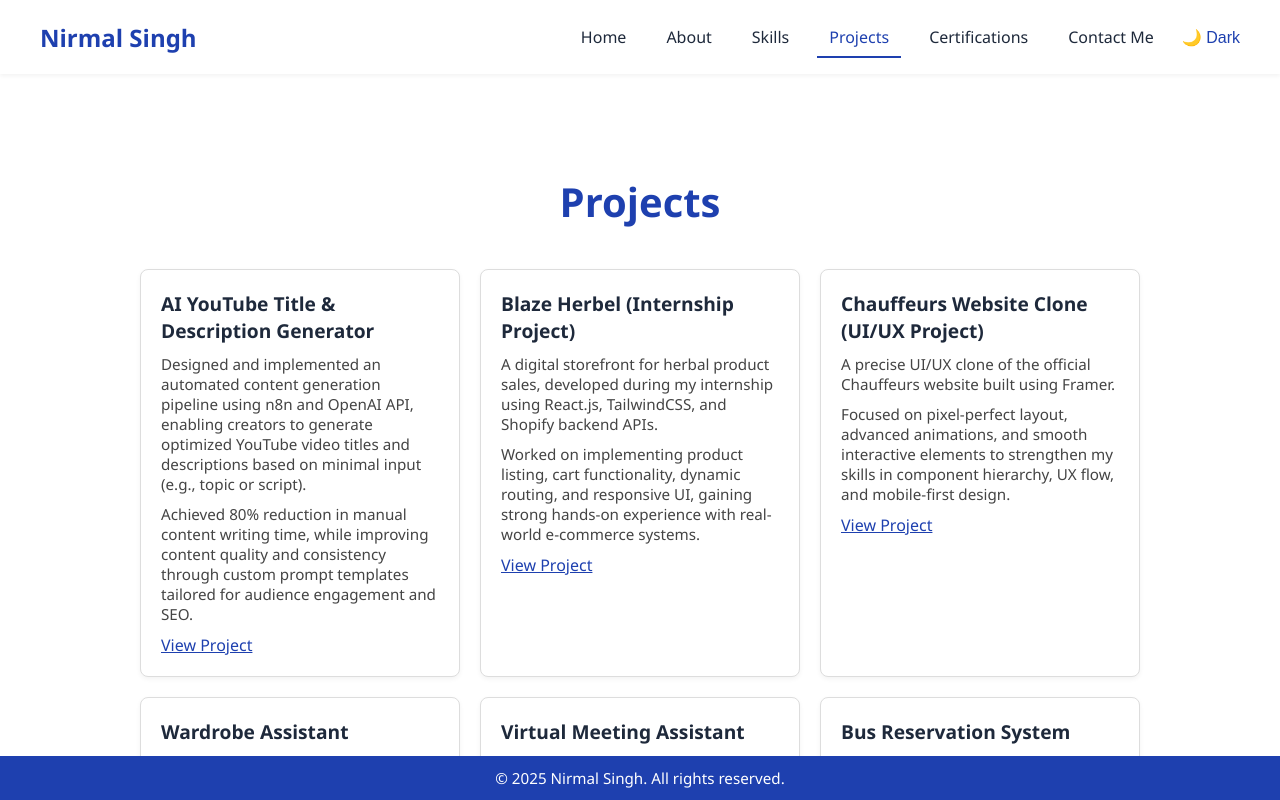
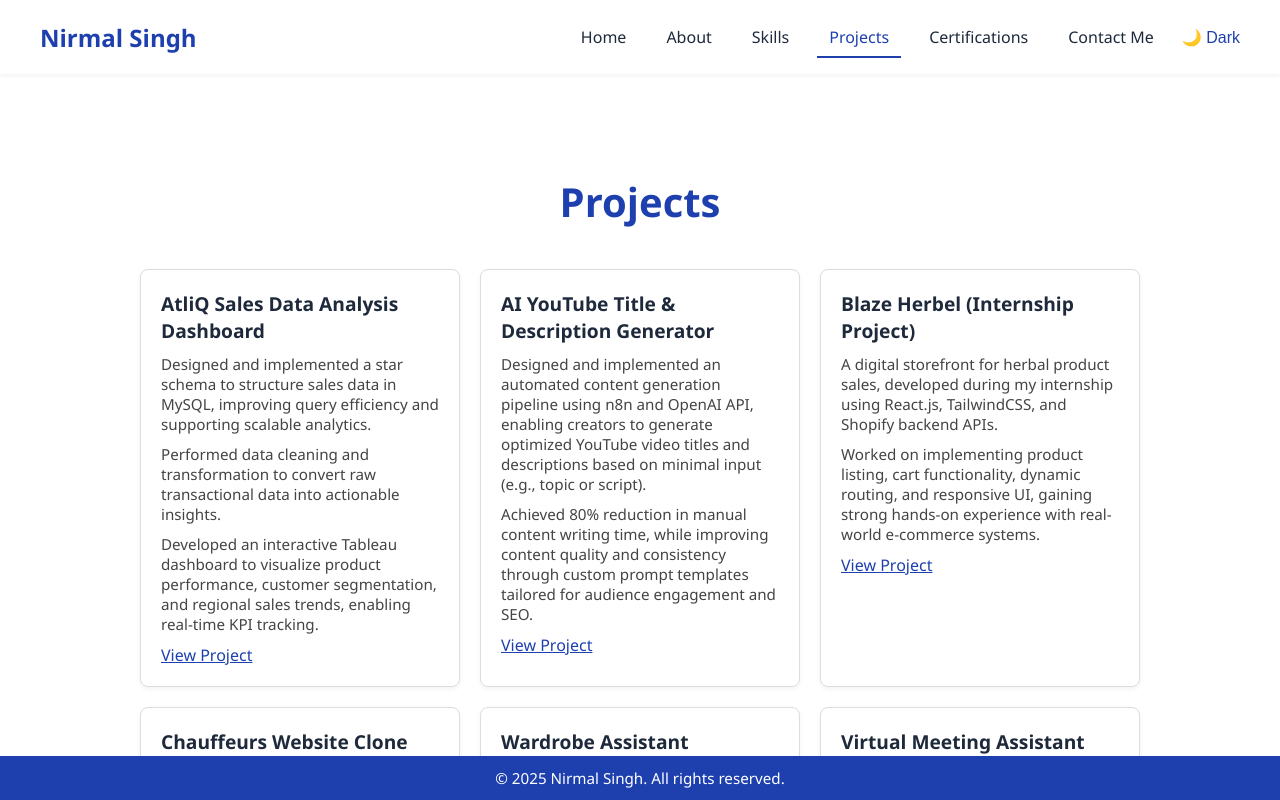
Before and after one commit to NirmalSingh100754/Portfolio, a React (Vite) app: page /projects in a window 1280 px wide. Built offline with nearby package versions, Linux system fonts and the light colour scheme.

Commit message:
adde data analysis project

```diff
--- a/src/components/Projects.jsx
+++ b/src/components/Projects.jsx
@@ -4,6 +4,12 @@ import { motion } from 'framer-motion';
 import './Projects.css';
 
 const projects = [
+  {
+    title: 'AtliQ Sales Data Analysis Dashboard',
+    link: 'https://public.tableau.com/app/profile/nirmal.singh6217/viz/AtliQ_Sales_Data_Analysis/Dashboard1',
+    description:
+      'Designed and implemented a star schema to structure sales data in MySQL, improving query efficiency and supporting scalable analytics.\n\nPerformed data cleaning and transformation to convert raw transactional data into actionable insights.\n\nDeveloped an interactive Tableau dashboard to visualize product performance, customer segmentation, and regional sales trends, enabling real-time KPI tracking.',
+  },
   {
     title: 'AI YouTube Title & Description Generator',
     link: 'https://drive.google.com/drive/folders/1ngKBRECbzWyS83bl80Lmo02ypU2fOIaU',
```
